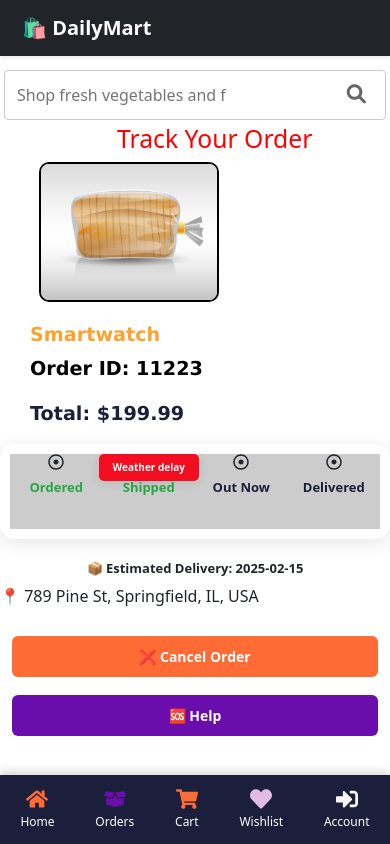
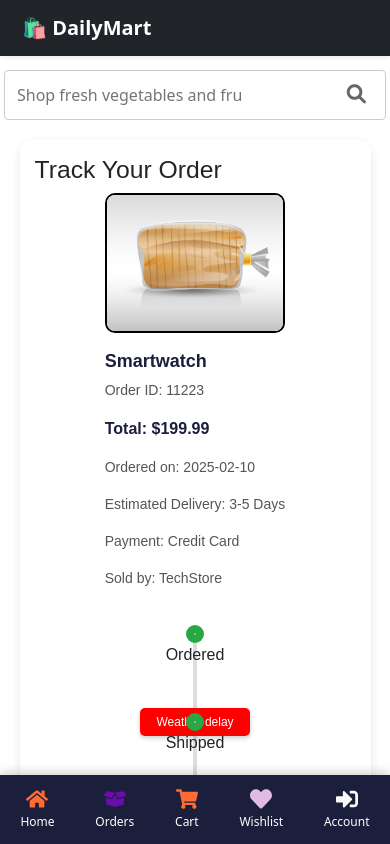
Before and after one commit to Nr-143/E-commerce, a React (Vite) app: page /TrackOrder in a window 390 px wide. Shown: the top 844 px of the page. Built offline with nearby package versions, Linux system fonts and the light colour scheme.

Commit message:
Track details updated

```diff
--- a/src/components/CartComponent/CartComponent.css
+++ b/src/components/CartComponent/CartComponent.css
@@ -144,3 +144,6 @@ body {
   /* Use !important to ensure the styles are applied */
   width: 100% !important;
 }
+.mb-1{
+  color: black;
+}
--- a/src/components/CartComponent/CartComponent.jsx
+++ b/src/components/CartComponent/CartComponent.jsx
@@ -1,7 +1,9 @@
 import React from 'react';
+import { Link } from "react-router-dom";
 import defaultImage from '../../assets/icons/06.jpg';
 import { Card, Button, ListGroup, Row, Col } from 'react-bootstrap';
 import { FaTrashAlt } from 'react-icons/fa';
+import "../CartComponent/CartComponent.css"
 
 const CartComponent = ({ cartItems, removeItem, updateQuantity }) => {
   const calculateTotal = () => {
@@ -19,30 +21,42 @@ const CartComponent = ({ cartItems, removeItem, updateQuantity }) => {
             cartItems.map((item, index) => (
               <ListGroup.Item key={index} className="cart-item">
                 <Row className="align-items-center">
+
+                  {/* Image Section */}
                   <Col xs={4} md={3} className="d-flex justify-content-center">
+                    <Link to={`/product/${item.id}`} className="product-link">
                       <img
                         src={defaultImage}
                         alt={item.name}
                         className="cart-item-image"
                         style={{
                           width: "100%",
-      maxWidth: "150px",
+                          maxWidth: "120px",
                           height: "auto",
-      objectFit: "cover"
+                          objectFit: "cover",
+                          borderRadius: "8px"
                         }}
                       />
-</Col>
-                  <Col xs={8} md={6}>
-                    <div className="cart-item-details">
-                      <h6>{item.name}</h6>
-                      <p><strong>Current Offer:</strong> <span style={{ color: "orange" }}>{item.currentOffer}</span></p>
-                      <p><strong>Discounted Price:</strong> <span style={{ color: "red" }}>₹{item.discountPrice}</span></p>
-                      <p><strong>Selling Price:</strong> <span style={{ color: "green" }}>₹{item.price}</span></p>
-                      <p><strong>Offer Expiry:</strong> <span style={{ color: "grey" }}>{item.offerExpiry}</span></p>
-                    </div>
+                    </Link>
                   </Col>
 
-                  <Col xs={12} md={2} className="d-flex justify-content-end cart-item-controls">
+                  {/* Product Details */}
+                  <Col xs={8} md={5} className="text-start">
+                    <Link to={`/product/${item.id}`} className="product-link">
+
+                      <div className="cart-item-details">
+                        <h6 className="mb-1">{item.name}</h6>
+                        <p className="mb-1"><strong>Current Offer:</strong> <span style={{ color: "orange" }}>{item.currentOffer}</span></p>
+                        <p className="mb-1"><strong>Discounted Price:</strong> <span style={{ color: "red" }}>₹{item.discountPrice}</span></p>
+                        <p className="mb-1"><strong>Selling Price:</strong> <span style={{ color: "green" }}>₹{item.price}</span></p>
+                        <p className="mb-0"><strong>Offer Expiry:</strong> <span style={{ color: "grey" }}>{item.offerExpiry}</span></p>
+                      </div>
+                    </Link>
+
+                  </Col>
+
+                  {/* Quantity & Actions */}
+                  <Col xs={12} md={4} className="d-flex justify-content-end align-items-center">
                     <Button
                       variant="outline-secondary"
                       onClick={() => updateQuantity(item.id, item.quantity - 1)}
@@ -51,14 +65,11 @@ const CartComponent = ({ cartItems, removeItem, updateQuantity }) => {
                     >
                       -
                     </Button>
-                    <span className="quantity-display" style={{ padding: '0 10px', marginTop: "7px" }}>
-                      {item.quantity}
-                    </span>
-
+                    <span className="quantity-display mx-2">{item.quantity}</span>
                     <Button
                       variant="outline-secondary"
                       onClick={() => updateQuantity(item.id, item.quantity + 1)}
-                      className="quantity-btn ms-2"
+                      className="quantity-btn"
                     >
                       +
                     </Button>
@@ -72,17 +83,9 @@ const CartComponent = ({ cartItems, removeItem, updateQuantity }) => {
                   </Col>
                 </Row>
 
-                {/* <Row className="mt-2 justify-content-center">
-                  <Col xs={12} md={6} className="text-center">
-                    <p><strong>Delivery By:</strong> <span style={{ color: "blue" }}>{item.deliveryDate}</span></p>
-                  </Col>
-                  <Col xs={12} md={6} className="text-center">
-                    <p><strong>Stocks Left:</strong> <span style={{ color: "brown" }}>{item.stockLeft}</span></p>
-                  </Col>
-                </Row> */}
-
-                <div className="d-flex justify-content-center mt-3">
-                  <h6>Total: ₹{item.discountPrice * item.quantity}</h6>
+                {/* Item Total */}
+                <div className="text-center mt-3">
+                  <h6 className="fw-bold">Total: ₹{item.discountPrice * item.quantity}</h6>
                 </div>
               </ListGroup.Item>
             ))
@@ -93,9 +96,10 @@ const CartComponent = ({ cartItems, removeItem, updateQuantity }) => {
           )}
         </ListGroup>
 
+        {/* Footer with Total and Checkout Button */}
         {cartItems.length > 0 && (
-          <Card.Footer className="d-flex justify-content-end sticky-footer">
-            <h5 className="me-5">Total: ₹{calculateTotal()}</h5>
+          <Card.Footer className="d-flex justify-content-between align-items-center sticky-footer">
+            <h5 className="mb-0">Total: ₹{calculateTotal()}</h5>
             <Button variant="success" className="checkout-btn">Proceed to Checkout</Button>
           </Card.Footer>
         )}
--- a/src/components/PlacedOrderComponent/PlacedOrderComponent.jsx
+++ b/src/components/PlacedOrderComponent/PlacedOrderComponent.jsx
@@ -1,5 +1,7 @@
 import React from "react";
 import { useNavigate } from "react-router-dom";
+import { Link } from "react-router-dom";
+
 import "../PlacedOrderComponent/PlacedOrderComponent.css";
 
 const PlacedOrders = ({ orders }) => {
@@ -15,6 +17,7 @@ const PlacedOrders = ({ orders }) => {
 
   return (
     <div className="placed-orders-container">
+      <h2>Your Orders</h2>
       {orders.length === 0 ? (
         <p className="no-orders">You have no placed orders.</p>
       ) : (
@@ -22,6 +25,8 @@ const PlacedOrders = ({ orders }) => {
           {orders.map((order) => (
             <div key={order.id} className="order-card">
               <div className="order-header">
+                <Link to={`/product/${order.id}`} className="product-link">
+
                   <img src={order.image} alt={order.product} className="order-image" />
                   <div className="order-info">
                     <p className="order-productName"><strong>{order.product}</strong></p>
@@ -30,6 +35,8 @@ const PlacedOrders = ({ orders }) => {
                     <p className="order-delivery-date">📦 Delivery by: {order.deliveryDate}</p>
                     <p className="order-address">📍 {order.address}</p>
                   </div>
+                </Link>
+
               </div>
               <div className="order-status">
                 <p>Status: <span className={`status-${order.status.toLowerCase()}`}>{order.status}</span></p>
--- a/src/components/ProductCard/ProductCards.css
+++ b/src/components/ProductCard/ProductCards.css
@@ -115,7 +115,7 @@ body {
   display: flex;
   justify-content: space-between;
   gap: 6px;
-  margin-top: 1px;
+  margin-top: -8px;
 }
 
 .action-buttons .btn {
@@ -209,9 +209,7 @@ body {
 .btn btn-cart{
   background-color: #D7263D;
 }
-.product-card{
-  /* text-decoration: none; */
-}
+
 
 .delivery-info {
   font-size: 13px;
--- a/src/components/TrackOrder/TrackOrder.css
+++ b/src/components/TrackOrder/TrackOrder.css
@@ -1,166 +1,186 @@
-/* Tracking Timeline Container */
-.tracking-timeline {
+/* Order Tracking Container */
+.tracking-container {
+  max-width: 600px;
+  margin: 20px auto;
+  background: white;
+  padding: 20px;
+  border-radius: 12px;
+  box-shadow: 0 4px 10px rgba(0, 0, 0, 0.1);
+  font-family: 'Arial', sans-serif;
+}
+
+/* Title */
+.TrackTitle {
+  text-align: center;
+  font-size: 22px;
+  font-weight: bold;
+  color: #FF6B35;
+  margin-bottom: 15px;
+}
+
+/* Order Summary */
+.order-summary {
   display: flex;
   align-items: center;
-  justify-content: center;
-  width: 100%;
-  padding: 20px;
-  border-radius: 15px;
-  box-shadow: 0 4px 20px rgba(0, 0, 0, 0.1);
-  margin-bottom: 20px;
-}
-.order-image {
-margin-left: 10%;
-margin-bottom: 5%;
+  gap: 15px;
+  margin-bottom: 15px;
 }
 
-/* Timeline Line */
+.order-image {
+  width: 80px;
+  height: 80px;
+  border-radius: 10px;
+  object-fit: cover;
+}
+
+.product-info {
+  flex-grow: 1;
+}
+
+.product-name {
+  font-size: 18px;
+  font-weight: bold;
+  color: #1B1F3B;
+}
+
+.order-details {
+  font-size: 14px;
+  color: #555;
+}
+
+.order-details strong {
+  color: #333;
+}
+
+/* Tracking Timeline */
+.tracking-timeline {
+  position: relative;
+  margin: 20px 0;
+}
+
 .timeline-line {
-  display: flex;
-  align-items: center;
-  width: 100%;
-  height: 5px;
-  background-color: #ccc;
-  transition: all 0.5s;
+  position: absolute;
+  left: 50%;
+  width: 4px;
+  background: #ddd;
+  height: 100%;
+  transform: translateX(-50%);
+}
+
+.progress-line {
+  position: absolute;
+  left: 50%;
+  width: 4px;
+  background: #FF6B35;
+  transition: height 0.5s ease-in-out;
+  transform: translateX(-50%);
 }
 
 .timeline-step {
   display: flex;
-  flex-direction: column;
   align-items: center;
-  width: 25%;
-  transition: all 0.5s;
-}
-
-.step-circle {
-  width: 28px;
-  height: 28px;
-  border-radius: 50%;
-  background: var(--primary, #FF6B35);
-  border: 2px solid #fff;
-  position: absolute;
-  top: -10px;
-  display: flex;
-  justify-content: center;
-  align-items: center;
-}
-
-.step-label {
-  margin-top: 8px;
-  font-size: 13px;
-  font-weight: 600;
-  color: var(--dark, #1B1F3B);
-  transition: opacity 0.5s;
-}
-
-.completed .step-circle {
-  background-color: var(--success, #28a745);
-}
-.completed .step-label {
-  color: var(--success, #28a745);
-}
-
-/* Popup for Hold Messages */
-.hold-popup {
-  position: absolute;
-  background-color: #f30d20;
-  padding: 6px; /* Added padding for spacing */
-  border-radius: 5px;
-  font-size: 10px;
-  font-weight: bold;
-  min-width: 100px;
-  display: flex;
-  align-items: center;
-  justify-content: center;
-  box-shadow: 0 2px 10px rgba(0, 0, 0, 0.1);
-  color: white; /* Improved visibility */
+  position: relative;
+  margin-bottom: 30px;
   text-align: center;
 }
 
-.on-hold-message {
-  background: #ff0015;
-  padding: 10px;
-  border-radius: 8px;
-  color: #000000;
-  font-weight: bold;
+.step-icon {
+  background: #ccc;
+  color: white;
+  border-radius: 50%;
+  padding: 8px;
+  font-size: 18px;
+  position: relative;
+  z-index: 2;
 }
 
-/* Order Actions Buttons */
+.completed .step-icon {
+  background: #28a745;
+}
+
+/* Hold Message */
+.hold-popup {
+  position: absolute;
+  background: red;
+  color: white;
+  font-size: 12px;
+  padding: 5px 10px;
+  border-radius: 5px;
+  right: -120px;
+  top: -5px;
+  width: 110px;
+  text-align: center;
+  box-shadow: 0 2px 5px rgba(0, 0, 0, 0.2);
+}
+
+/* Delivery & Address */
+.delivery-info, .delivery-address {
+  font-size: 14px;
+  font-weight: bold;
+  margin: 8px 0;
+  color: #1B1F3B;
+}
+
+/* Buttons */
 .order-actions {
   display: flex;
   gap: 10px;
-  padding: 12px;
+  margin-top: 15px;
 }
 
 .cancel-order-btn, .help-btn {
-  padding: 10px 16px;
+  flex: 1;
+  padding: 12px;
   border-radius: 6px;
-  font-weight: 600;
+  font-weight: bold;
+  border: none;
   cursor: pointer;
-  transition: background 0.3s;
+  transition: all 0.3s;
 }
 
 .cancel-order-btn {
-  background: var(--primary, #FF6B35);
+  background: #FF6B35;
   color: white;
 }
+
 .cancel-order-btn:hover {
   background: #d44e24;
 }
 
 .help-btn {
-  background: var(--accent, #6A0DAD);
+  background: #6A0DAD;
   color: white;
 }
+
 .help-btn:hover {
   background: #5a0c96;
 }
 
-/* Mobile Responsiveness */
+/* Responsive Design */
 @media (max-width: 768px) {
-  .tracking-timeline {
-    flex-direction: column;
-    padding: 10px;
+  .tracking-container {
+    width: 90%;
+    padding: 15px;
   }
-  .timeline-step {
-    width: 100%;
-    margin-bottom: 15px;
-  }
-  .order-actions {
+
+  .order-summary {
     flex-direction: column;
     align-items: center;
   }
-  .cancel-order-btn, .help-btn {
-    width: 100%;
-    margin-bottom: 8px;
+
+  .order-image {
+    width: 100px;
+    height: 100px;
+  }
+
+  .timeline-step {
+    flex-direction: column;
+    align-items: center;
+  }
+
+  .hold-popup {
+    right: auto;
+    left: 50%;
+    transform: translateX(-50%);
   }
 }
-.product-name{
-  color: #fca32f;
-  font-size: larger;
-  font-weight: bolder;
-  font-family: Verdana, Geneva, Tahoma, sans-serif;
-  margin-left: 10px;
-  padding-left: 20px;
-}
-.order-id{
-    color: #000000;
-  font-size: larger;
-  font-weight: bolder;
-  font-family: Verdana, Geneva, Tahoma, sans-serif;
-  margin-left: 10px;
-  padding-left: 20px;
-}
-.order-price{
-    font-size: larger;
-  font-weight: bolder;
-  font-family: Verdana, Geneva, Tahoma, sans-serif;
-  margin-left: 10px;
-  padding-left: 20px;
-}
-.TrackTitle{
-  align-items: center;
-  margin-left: 30%;
-  margin-top: 1%;
-  color: red;
-}
--- a/src/components/TrackOrder/TrackOrder.jsx
+++ b/src/components/TrackOrder/TrackOrder.jsx
@@ -1,5 +1,5 @@
 import React, { useEffect, useState } from "react";
-import "../TrackOrder/TrackOrder.css";
+import "./TrackOrder.css";
 import { FaRegDotCircle } from "react-icons/fa";
 import defaultImage from "../../assets/icons/06.jpg";
 
@@ -10,48 +10,55 @@ const exampleOrders = [{
   totalPrice: 199.99,
   status: "Shipped",
   deliveryDate: "2025-02-15",
+  orderDate: "2025-02-10",
+  estimatedTime: "3-5 Days",
+  paymentMethod: "Credit Card",
+  seller: "TechStore",
   address: "789 Pine St, Springfield, IL, USA",
   hSoldReason: "Weather delay",
 }];
 
 const OrderTrackingPage = ({ order = exampleOrders[0] }) => {
-  const trackingStages = ["Ordered", "Shipped", "Out Now", "Delivered"];
+  const trackingStages = ["Ordered", "Shipped", "Out for Delivery", "Delivered"];
   const currentStageIndex = trackingStages.indexOf(order.status);
   const [lineHeight, setLineHeight] = useState(0);
-
-  const handleHoldMessage = () =>
-    order.status !== "Delivered" && order.hSoldReason ? `${order.hSoldReason}` : "";
 
   useEffect(() => {
     setLineHeight(((currentStageIndex + 1) / trackingStages.length) * 100);
   }, [currentStageIndex]);
 
   return (
-    <div className="tracking-container responsive">
-      <h2  className="TrackTitle">Track Your Order</h2>
+    <div className="tracking-container">
+      <h2 className="track-title">Track Your Order</h2>
       <div className="order-summary">
-        <img src={order.image} alt={order.product} className="order-image responsive-image" />
-        <div>
+        <img src={order.image} alt={order.product} className="order-image" />
+        <div className="order-details">
           <p className="product-name">{order.product}</p>
           <p className="order-id">Order ID: {order.id}</p>
           <p className="order-price">Total: ${order.totalPrice}</p>
+          <p className="order-date">Ordered on: {order.orderDate}</p>
+          <p className="estimated-time">Estimated Delivery: {order.estimatedTime}</p>
+          <p className="payment-method">Payment: {order.paymentMethod}</p>
+          <p className="seller">Sold by: {order.seller}</p>
         </div>
       </div>
+
       <div className="tracking-timeline">
-        <div className="timeline-line" style={{ height: `${lineHeight}%` }}>
+        <div className="timeline-line" style={{ height: `${lineHeight}%` }}></div>
         {trackingStages.map((stage, index) => (
           <div key={index} className={`timeline-step ${index <= currentStageIndex ? "completed" : "pending"}`}>
             <FaRegDotCircle className="step-icon" />
             <p className="step-label">{stage}</p>
-              {order.status === stage && handleHoldMessage() && (
-                <div className="hold-popup">{handleHoldMessage()}</div>
+            {order.status === stage && order.hSoldReason && (
+              <div className="hold-popup">{order.hSoldReason}</div>
             )}
           </div>
         ))}
       </div>
-      </div>
+
       <p className="delivery-info">📦 Estimated Delivery: <strong>{order.deliveryDate}</strong></p>
       <p className="delivery-address">📍 {order.address}</p>
+
       <div className="order-actions">
         {order.status !== "Delivered" && (
           <button className="cancel-order-btn">❌ Cancel Order</button>
```
Lines whose indentation alone changed are shown as unchanged.
